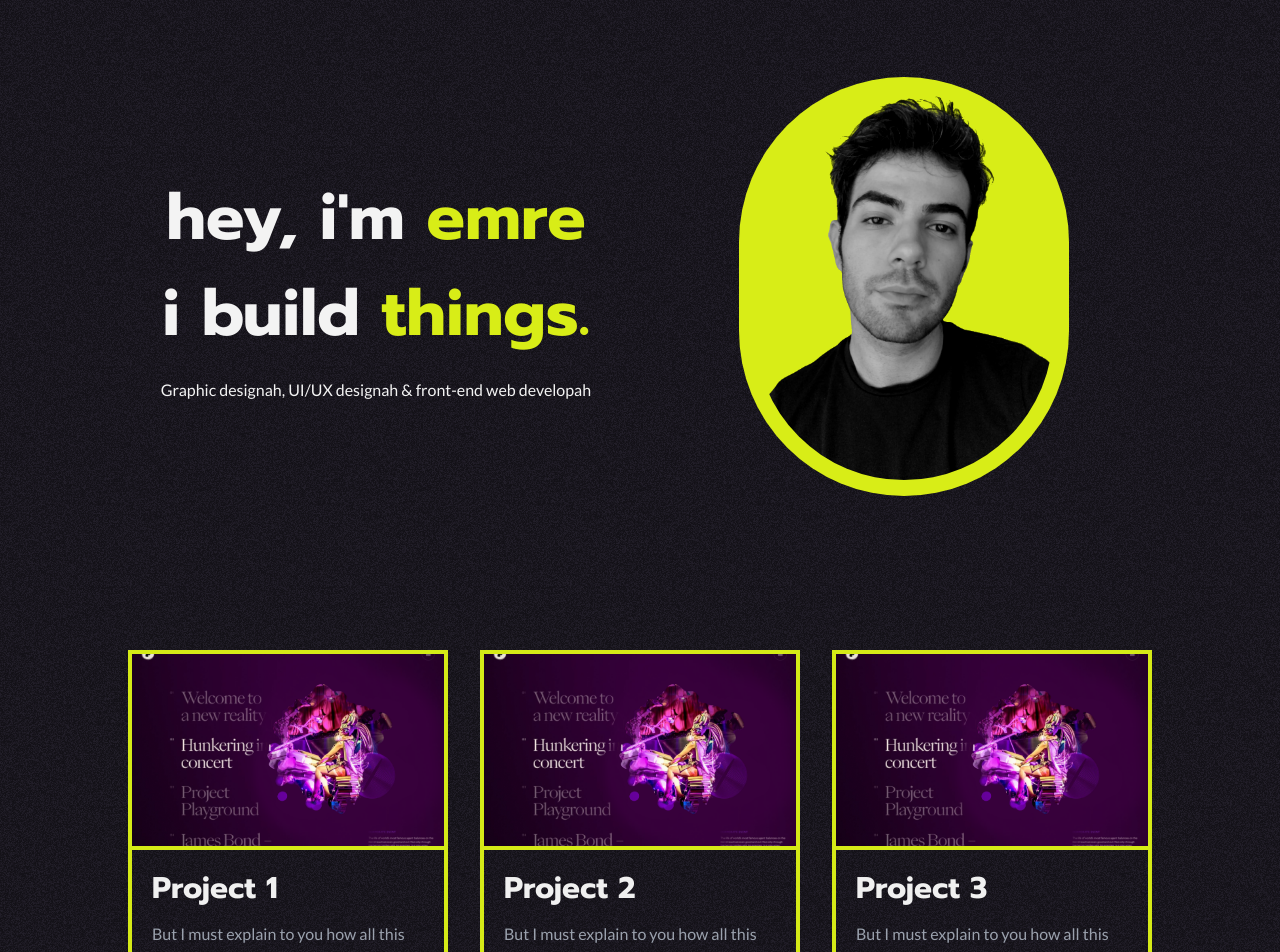
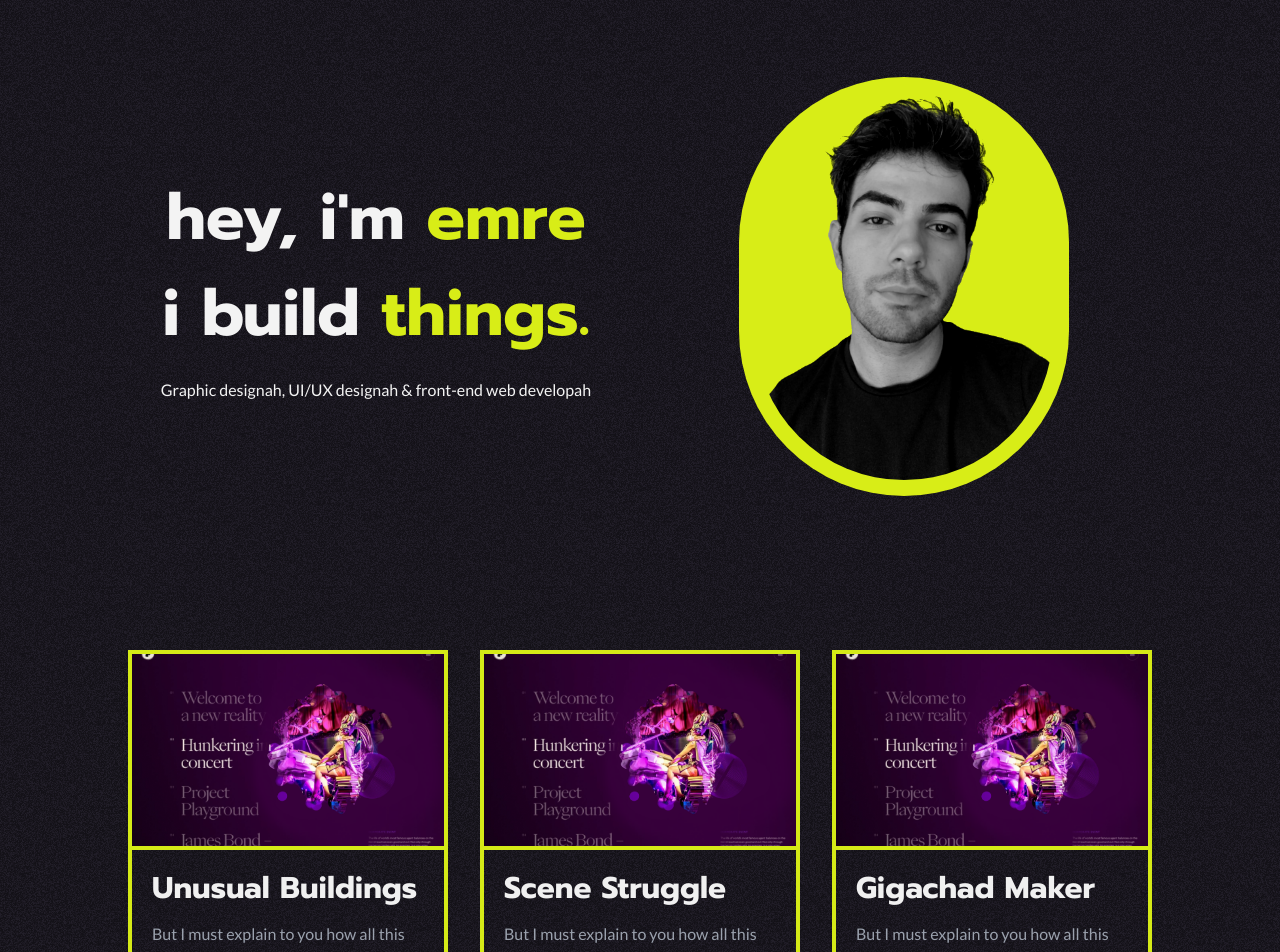
Before and after one commit to emredevsalot/emredevsalot.github.io, a React (Vite) app: page / in a window 1280 px wide. Shown: the top 952 px of the page. Built offline with nearby package versions, Linux system fonts and the light colour scheme.

Commit message:
add project titles

```diff
--- a/src/data/index.ts
+++ b/src/data/index.ts
@@ -8,7 +8,7 @@ export interface ProjectType {
 
 export const projects: Array<ProjectType> = [
   {
-    title: "Project 1",
+    title: "Unusual Buildings",
     description:
       "But I must explain to you how all this mistaken idea of denouncing pleasure and praising pain was born and I will give you a complete account of the system, ",
     backgroundImageUrl: "/project-example.png",
@@ -16,7 +16,7 @@ export const projects: Array<ProjectType> = [
     usedTech: ["React", "Tailwind", "Next", "API"],
   },
   {
-    title: "Project 2",
+    title: "Scene Struggle",
     description:
       "But I must explain to you how all this mistaken idea of denouncing pleasure and praising pain was born and I will give you a complete account of the system, ",
     backgroundImageUrl: "/project-example.png",
@@ -24,7 +24,7 @@ export const projects: Array<ProjectType> = [
     usedTech: ["React", "Tailwind", "Next"],
   },
   {
-    title: "Project 3",
+    title: "Gigachad Maker",
     description:
       "But I must explain to you how all this mistaken idea of denouncing pleasure and praising pain was born and I will give you a complete account of the system, ",
     backgroundImageUrl: "/project-example.png",
```
